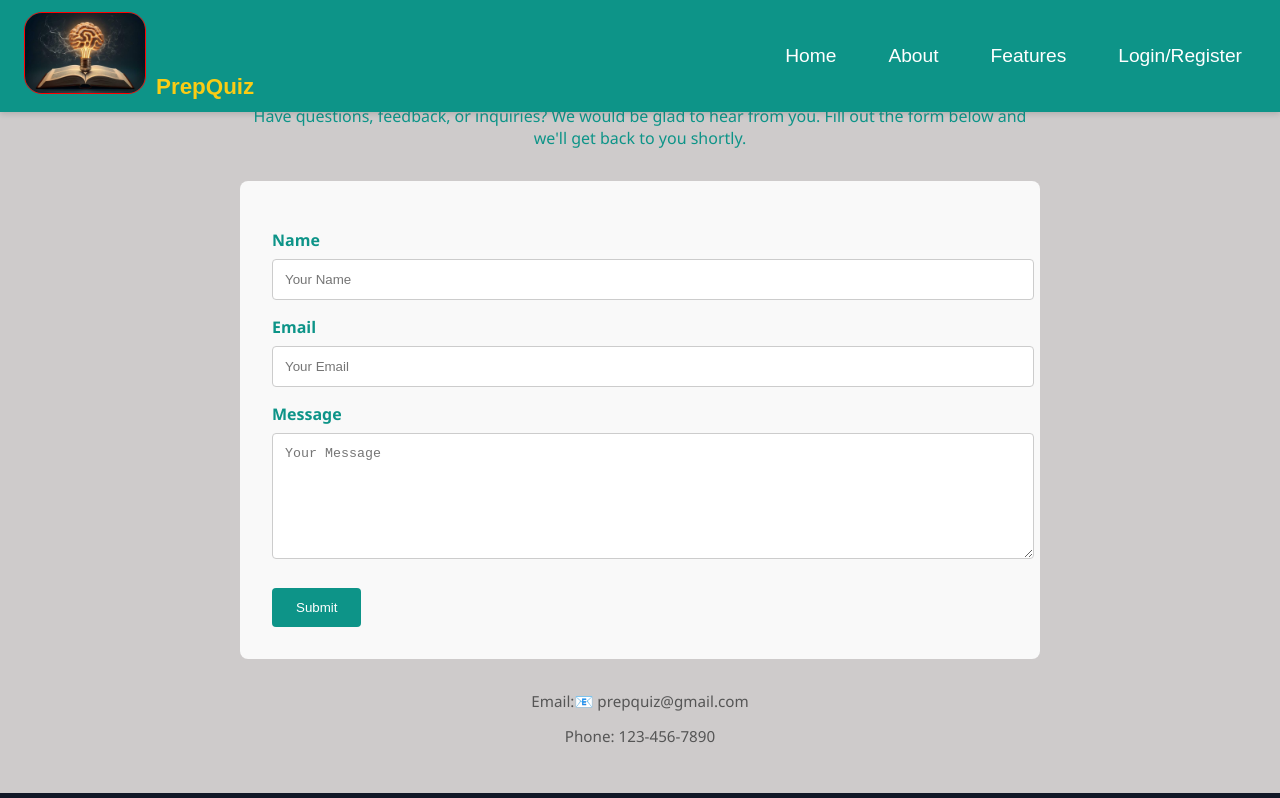
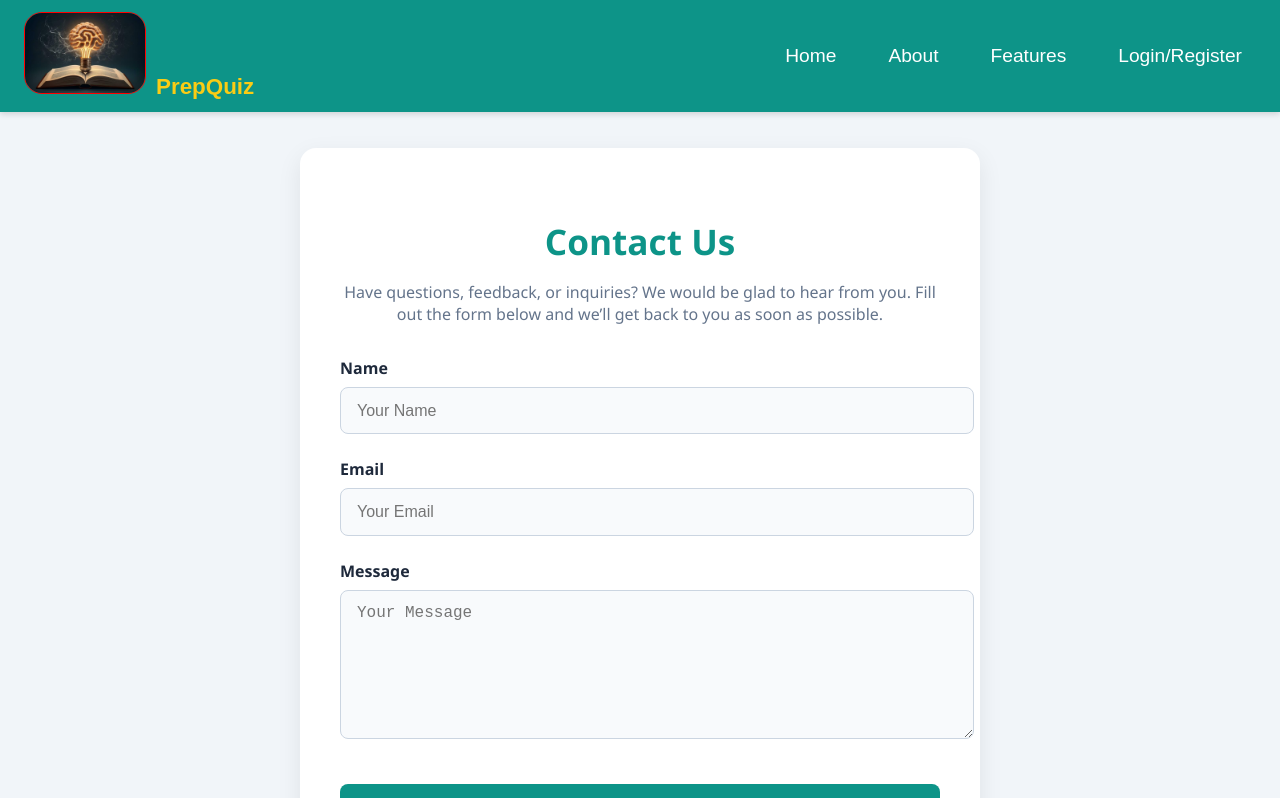
Before and after one commit to AnkitaSonawane2003/prepquiz, a React (Vite) app in the folder frontend/: page /contact in a window 1280 px wide. Shown: the top 798 px of the page. Built offline with nearby package versions, Linux system fonts and the light colour scheme.

Commit message:
add all changes

```diff
--- a/frontend/package.json
+++ b/frontend/package.json
@@ -18,7 +18,8 @@
     "react": "^19.1.1",
     "react-dom": "^19.1.1",
     "react-router-dom": "^7.9.1",
-    "react-simple-typewriter": "^5.0.1"
+    "react-simple-typewriter": "^5.0.1",
+    "react-toastify": "^11.0.5"
   },
   "devDependencies": {
     "@eslint/js": "^9.35.0",
--- a/frontend/src/components/Contact.jsx
+++ b/frontend/src/components/Contact.jsx
@@ -1,61 +1,66 @@
-import React from 'react'
-import "../styles/Contact.css"
+import React from 'react';
+import "../styles/Contact.css";
+
 function Contact() {
   return (
     <div className="contact-page">
+      <div className="contact-card">
         {/* Contact Header */}
         <section className="contact-header">
           <h1>Contact Us</h1>
           <p>
             Have questions, feedback, or inquiries? We would be glad to hear from you. Fill
-          out the form below and we'll get back to you shortly.
+            out the form below and we’ll get back to you as soon as possible.
           </p>
         </section>
 
         {/* Contact Form Section */}
         <section className="contact-form-section">
-        <form className="contact-form" >
-          <label>Name</label>
+          <form className="contact-form">
+            <div className="input-group">
+              <label htmlFor="name">Name</label>
               <input
                 type="text"
                 name="name"
+                id="name"
                 placeholder="Your Name"
-
                 required
               />
+            </div>
 
-          <label>Email</label>
+            <div className="input-group">
+              <label htmlFor="email">Email</label>
               <input
                 type="email"
                 name="email"
+                id="email"
                 placeholder="Your Email"
-
                 required
               />
+            </div>
 
-
-
-          <label>Message</label>
+            <div className="input-group">
+              <label htmlFor="message">Message</label>
               <textarea
                 name="message"
+                id="message"
                 placeholder="Your Message"
-
                 required
               ></textarea>
+            </div>
 
             <button type="submit">Submit</button>
           </form>
-
-
         </section>
 
-      {/* Contact Info (Optional) */}
+        {/* Contact Info */}
         <section className="contact-info">
-        <p>Email:📧 prepquiz@gmail.com</p>
-        <p>Phone: 123-456-7890</p>
+          <p>📧 Email: prepquiz@gmail.com</p>
+          <p>📞 Phone: 123-456-7890</p>
         </section>
       </div>
-  )
+    </div>
+  );
 }
 
-export default Contact
+export default Contact;
--- a/frontend/src/components/Navbar.jsx
+++ b/frontend/src/components/Navbar.jsx
@@ -88,17 +88,18 @@ const Navbar = () => {
             <Link to="/selection" onClick={closeMenu}>Login/Register</Link>
           </li>
         ) : (
-          <li>
+     <li>
   <button
     onClick={() => {
       closeMenu();
       handleLogout();
     }}
-    className="logout-btn"
+    className="nav-link"
   >
     Logout
   </button>
 </li>
+
 
         )}
       </ul>
--- a/frontend/src/pages/Home.jsx
+++ b/frontend/src/pages/Home.jsx
@@ -41,7 +41,7 @@ const Home = () => {
         <h2>"Practice. Analyze. Succeed."</h2>
 
         {/* Get Started button navigates to Login/Register */}
-        <Link to="/select" aria-label="Navigate to selection page">
+        <Link to="/selection" aria-label="Navigate to selection page">
           <button>Get Started</button>
         </Link>
       </section>
--- a/frontend/src/styles/Contact.css
+++ b/frontend/src/styles/Contact.css
@@ -1,59 +1,124 @@
+/* Container */
 .contact-page {
-  padding: 2rem;
-  max-width: 800px;
-  margin: 0 auto;
+  display: flex;
+  justify-content: center;
+  align-items: center;
+  padding: 3rem 1rem;
+  background: #f1f5f9;
+  min-height: 100vh;
+  margin-top: 100px;
 }
 
+/* Card layout */
+.contact-card {
+  background: #ffffff;
+  padding: 2.5rem;
+  border-radius: 16px;
+  box-shadow: 0 8px 24px rgba(0, 0, 0, 0.08);
+  max-width: 600px;
+  width: 100%;
+  transition: transform 0.3s ease;
+}
+
+.contact-card:hover {
+  transform: translateY(-3px);
+}
+
+/* Header */
 .contact-header {
   text-align: center;
   margin-bottom: 2rem;
 }
 
-.contact-form-section {
-  background: #f9f9f9;
-  padding: 2rem;
-  border-radius: 8px;
+.contact-header h1 {
+  font-size: 2.2rem;
+  color: #0d9488;
+  margin-bottom: 0.5rem;
+}
+
+.contact-header p {
+  color: #64748b;
+  font-size: 1rem;
+}
+
+/* Form styling */
+.contact-form {
+  display: flex;
+  flex-direction: column;
+}
+
+.input-group {
+  margin-bottom: 1.5rem;
 }
 
 .contact-form label {
+  font-weight: 600;
+  margin-bottom: 0.5rem;
   display: block;
-  margin-top: 1rem;
-  font-weight: 600;
+  color: #1e293b;
 }
 
 .contact-form input,
-.contact-form select,
 .contact-form textarea {
   width: 100%;
-  padding: 0.75rem;
-  margin-top: 0.5rem;
-  border: 1px solid #ccc;
-  border-radius: 4px;
+  padding: 0.85rem 1rem;
+  border: 1px solid #cbd5e1;
+  border-radius: 8px;
+  font-size: 1rem;
+  background: #f8fafc;
+  transition: border-color 0.3s ease, box-shadow 0.3s ease;
+}
+
+.contact-form input:focus,
+.contact-form textarea:focus {
+  border-color: #0d9488;
+  outline: none;
+  box-shadow: 0 0 0 4px rgba(13, 148, 136, 0.2);
 }
 
 .contact-form textarea {
-  min-height: 100px;
+  min-height: 120px;
+  resize: vertical;
 }
 
+/* Submit button */
 .contact-form button {
-  margin-top: 1.5rem;
-  padding: 0.75rem 1.5rem;
-  background: #0D9488;
-  color: white;
+  margin-top: 1rem;
+  padding: 0.9rem 1.5rem;
+  background-color: #0d9488;
+  color: #ffffff;
   border: none;
-  border-radius: 4px;
+  border-radius: 8px;
+  font-size: 1rem;
+  font-weight: bold;
   cursor: pointer;
+  transition: background 0.3s ease, transform 0.2s ease;
 }
 
-.response-message {
-  margin-top: 1rem;
-  color: #0D9488;
-  font-weight: 600;
+.contact-form button:hover {
+  background-color: #0f766e;
+  transform: scale(1.03);
 }
 
+/* Contact Info Section */
 .contact-info {
+  margin-top: 2rem;
   text-align: center;
-  margin-top: 2rem;
   font-size: 0.95rem;
-  color: #555;
+  color: #475569;
 }
+
+.contact-info p {
+  margin: 0.3rem 0;
+}
+
+/* Responsive Design */
+@media (max-width: 480px) {
+  .contact-card {
+    padding: 2rem 1.2rem;
+  }
+
+  .contact-header h1 {
+    font-size: 1.8rem;
+  }
+}
--- a/frontend/src/styles/Navbar.css
+++ b/frontend/src/styles/Navbar.css
@@ -16,14 +16,15 @@
   transition: all 0.3s ease;
 }
 
+/* Prevent content from hiding behind navbar */
 body {
   margin: 0;
-  padding-top: 150px; /* To prevent content hidden behind navbar */
+  padding-top: 150px;
 }
 
 /* Scroll effect */
 .navbar.scrolled {
-  background: #111827; /* Dark mode style when scrolling */
+  background: #111827; /* Darker when scrolled */
   padding: 0.5rem 1rem;
   box-shadow: 0 4px 12px rgba(0, 0, 0, 0.3);
 }
@@ -54,17 +55,17 @@ body {
   margin: 0;
   padding: 0;
   transition: max-height 0.4s ease, opacity 0.3s ease;
-  align-items: center; /* Vertically center items */
+  align-items: center;
 }
 
 .navbar-links li {
   display: flex;
-  align-items: center; /* Center children vertically */
+  align-items: center;
 }
 
-/* Links */
+/* ✅ SHARED LINK STYLES FOR <a> AND <button> */
 .navbar-links li a,
-.navbar-links li button.logout-btn {
+.navbar-links li button.nav-link {
   color: white;
   text-decoration: none;
   font-weight: 500;
@@ -76,47 +77,31 @@ body {
   padding: 6px 14px;
   border-radius: 20px;
   font-family: Arial, sans-serif;
-  font-size: 1.2rem;  /* Increased font size */
+  font-size: 1.2rem;
 }
 
-/* Hover underline animation for links */
+/* Hover underline animation */
 .navbar-links li a::after,
-.navbar-links li button.logout-btn::after {
+.navbar-links li button.nav-link::after {
   content: "";
   position: absolute;
   left: 0;
   bottom: -4px;
   width: 0%;
   height: 2px;
-  background: #93C5FD; /* Default link underline color */
+  background: #93C5FD;
   transition: width 0.3s ease;
 }
 
-.navbar-links li a:hover::after {
-  width: 100%;
-}
-
-.navbar-links li a:hover {
+/* Hover effects for both links and buttons */
+.navbar-links li a:hover,
+.navbar-links li button.nav-link:hover {
   color: #FFD700; /* Gold glow */
   transform: scale(1.1);
 }
 
-/* Logout button specific styling */
-.logout-btn {
-  color: red; /* Red text */
-
-}
-
-.logout-btn::after {
-  background: red; /* Red underline */
-}
-
-.logout-btn:hover {
-  color: #ff4d4d; /* lighter red on hover */
-  transform: scale(1.1);
-}
-
-.logout-btn:hover::after {
+.navbar-links li a:hover::after,
+.navbar-links li button.nav-link:hover::after {
   width: 100%;
 }
 
--- a/frontend/src/styles/selection.css
+++ b/frontend/src/styles/selection.css
@@ -23,7 +23,7 @@ html, body {
   margin-bottom: 40px;
   font-weight: 700;
   text-shadow: 1px 1px 6px rgba(0,0,0,0.7);
-  color: #fff;
+  color: black;
   z-index: 1;
   position: relative;
 }
```
Also changed, not shown: frontend/src/pages/RegisterTeacher.jsx (+11 -12 lines), frontend/src/pages/Registerstudent.jsx (+16 -8 lines), 1 other file (tests, documents, lock files or other folders). Lines whose indentation alone changed are shown as unchanged.
